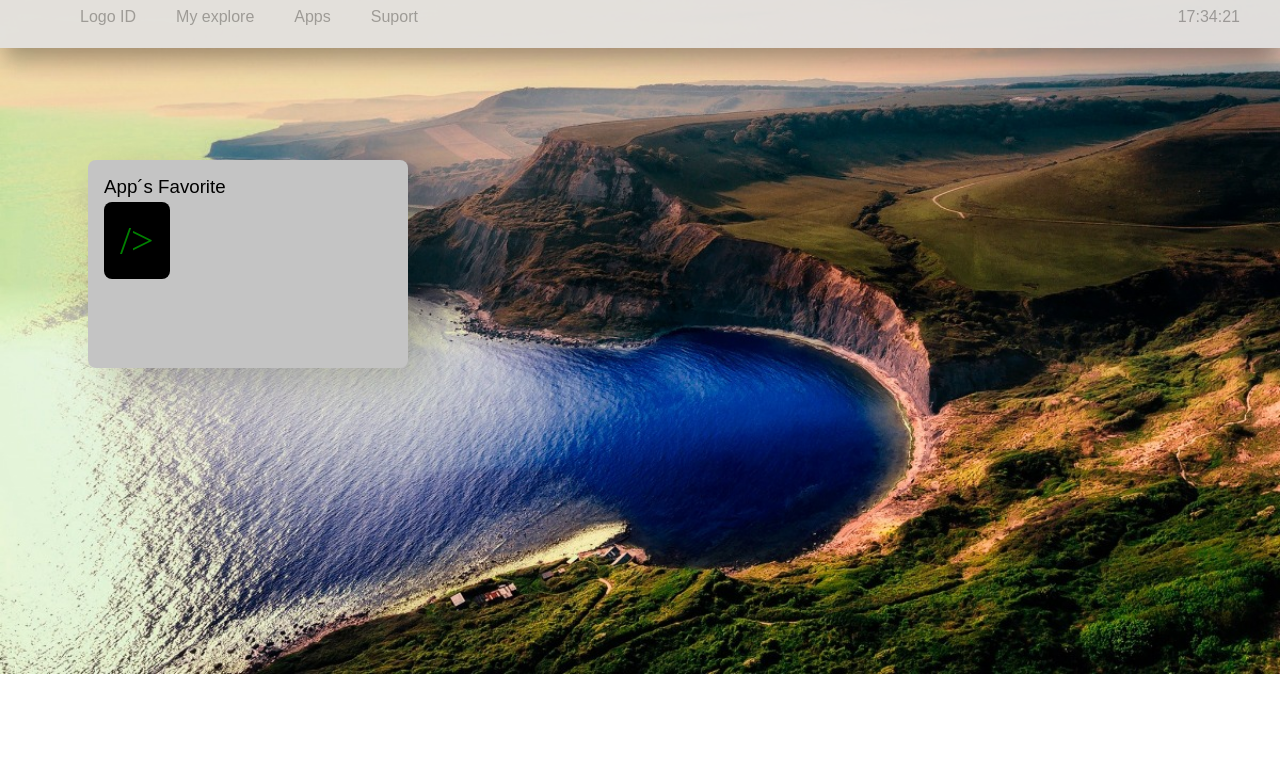
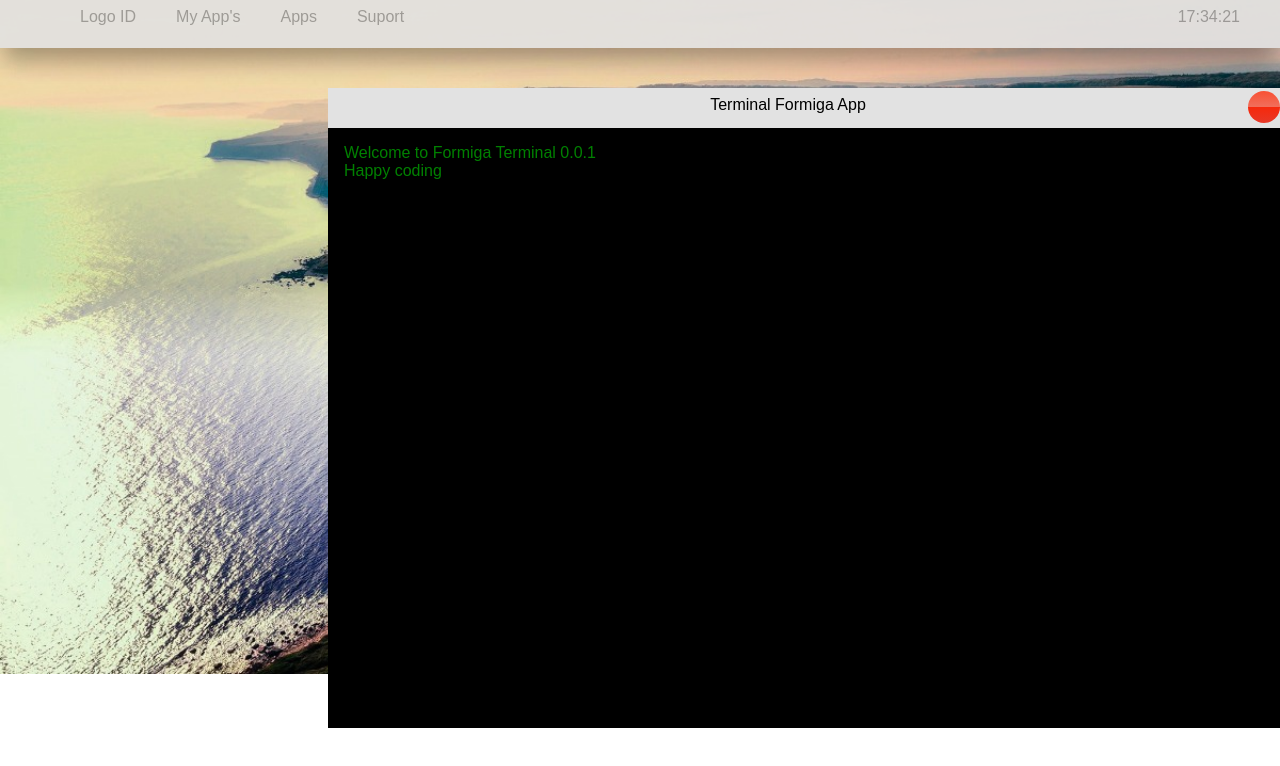
Before and after one commit to formiga-tecnologia/FOS-Design-, a React (Create React App) app in the folder fosdesing/: page /terminal in a window 1280 px wide. Shown: the top 766 px of the page. Built offline with nearby package versions, Linux system fonts and the light colour scheme.

Commit message:
Update system for apps

```diff
--- a/fosdesing/package.json
+++ b/fosdesing/package.json
@@ -30,5 +30,9 @@
       "last 1 firefox version",
       "last 1 safari version"
     ]
+  },
+  "devDependencies": {
+    "react-addons-css-transition-group": "^15.6.2",
+    "react-router-dom": "^5.1.2"
   }
 }
--- /dev/null
+++ b/fosdesing/public/animTransision.css
@@ -0,0 +1,43 @@
+.example-enter {
+    opacity: 0.01;
+  }
+  .example-enter.example-enter-active {
+    opacity: 1;
+    transition: opacity 500ms ease-in;
+  }
+  .example-leave {
+    opacity: 1;
+  }
+  .example-leave.example-leave-active {
+    opacity: 0.01;
+    transition: opacity 300ms ease-in;
+  }
+  .SlideIn-appear {
+    transform: translateX(30px);
+    opacity: 0;
+  }
+  .SlideIn-appear.SlideIn-appear-active {
+    opacity: 1;
+    transform: translateX(0);;
+    transition: all 0.6s linear;
+  }
+  .SlideIn-enter {
+      opacity: 0;
+      transform: translateX(30px);
+  }
+  .SlideIn-enter.SlideIn-enter-active {
+      opacity: 1;
+      transform: translateX(0);
+      transition: all 0.2s linear 0.4s;
+  }
+  .SlideIn-leave {
+      opacity: 1.0;
+      transform: translateX(0);
+  }
+  .SlideIn-leave.SlideIn-leave-active {
+      opacity: 0;
+      position: absolute;
+      width: 100%;
+      transform: translateX(-30px);
+      transition: all 0.2s linear;
+  }
--- a/fosdesing/public/index.html
+++ b/fosdesing/public/index.html
@@ -15,6 +15,7 @@
       user's mobile device or desktop. See https://developers.google.com/web/fundamentals/web-app-manifest/
     -->
     <link rel="manifest" href="%PUBLIC_URL%/manifest.json" />
+    <link rel="stylesheet" type="text/css"  href="./animTransision.css"/>
     <!--
       Notice the use of %PUBLIC_URL% in the tags above.
       It will be replaced with the URL of the `public` folder during the build.
@@ -24,11 +25,12 @@
       work correctly both with client-side routing and a non-root public URL.
       Learn how to configure a non-root public URL by running `npm run build`.
     -->
-    <title>React App</title>
+    <title>Formiga OS</title>
   </head>
   <body>
     <noscript>You need to enable JavaScript to run this app.</noscript>
     <div id="root"></div>
+
     <!--
       This HTML file is a template.
       If you open it directly in the browser, you will see an empty page.
--- a/fosdesing/src/App.js
+++ b/fosdesing/src/App.js
@@ -2,12 +2,17 @@ import React from 'react';
 import './Css/mainRules.css'
 import ExploreBar from './components/Explorebar'
 import Favappbox from './components/Favappbox'
+import { Switch, Route } from 'react-router-dom';
+import Terminal from './components/apps/Terminal'
 
 function App() {
   return (
     <>
     <ExploreBar></ExploreBar>
-    <Favappbox></Favappbox>
+    <Switch>
+      <Route path='/terminal' component={Terminal}></Route>
+      <Route path='/favApp' component={Favappbox}></Route>
+    </Switch>
     </>
   );
 }
--- a/fosdesing/src/Css/apps/terminal.css
+++ b/fosdesing/src/Css/apps/terminal.css
@@ -1,12 +1,15 @@
 
 /*The Stuyles apps from terminal*/
+.terminal-closer{
+      margin-top:-0.6vh;
+}
 .terminal-app{
     background-color: black;
     height: 80vh;
     width: 120vh;
     margin: auto;
     margin-left: 40vh;
-    margin-top: -20vh;
+    margin-top: 10vh;
     position:absolute;
     z-index: 30;
 }
--- a/fosdesing/src/Css/mainRules.css
+++ b/fosdesing/src/Css/mainRules.css
@@ -29,6 +29,12 @@ body{
     padding-left: 5vh;
     margin-top: -1vh;
     list-style: none;
+
+}
+.bar-static ul li a{
+    color:#959595;
+    font-style: none;
+    text-decoration: none;
 }
 .statusTime{
     float: left;
@@ -59,3 +65,6 @@ body{
     font-family: Arial, Helvetica, sans-serif;
     font-weight: normal;
 }
+.closerBoxBt{
+    margin-top:-7vh
+}
--- /dev/null
+++ b/fosdesing/src/Css/systemStyle.css
@@ -0,0 +1,11 @@
+.closerBt{
+    background: rgba(248,80,50,1);
+    background: -moz-linear-gradient(top, rgba(248,80,50,1) 0%, rgba(241,111,92,1) 50%, rgba(246,41,12,1) 51%, rgba(240,47,23,1) 71%, rgba(231,56,39,1) 100%);
+    background: -webkit-gradient(left top, left bottom, color-stop(0%, rgba(248,80,50,1)), color-stop(50%, rgba(241,111,92,1)), color-stop(51%, rgba(246,41,12,1)), color-stop(71%, rgba(240,47,23,1)), color-stop(100%, rgba(231,56,39,1)));
+    background: -webkit-linear-gradient(top, rgba(248,80,50,1) 0%, rgba(241,111,92,1) 50%, rgba(246,41,12,1) 51%, rgba(240,47,23,1) 71%, rgba(231,56,39,1) 100%);
+    border-radius: 6vh;
+    height: 4vh;
+    width: 4vh;
+    float: right;
+    margin-right: 1vh;
+}
--- a/fosdesing/src/components/Explorebar.js
+++ b/fosdesing/src/components/Explorebar.js
@@ -1,4 +1,5 @@
 import React from 'react'
+import {Link} from 'react-router-dom'
 
 
 function Explorebar(){
@@ -12,7 +13,7 @@ function Explorebar(){
         <div className='bar-static'>
             <ul>
                 <li>Logo ID</li>
-                <li>My explore</li>
+                <li><Link to='/favApp'>My App's</Link></li>
                 <li>Apps</li>
                 <li>Suport</li>
             </ul>
--- a/fosdesing/src/components/Favappbox.js
+++ b/fosdesing/src/components/Favappbox.js
@@ -1,26 +1,13 @@
-import React, { useState } from 'react'
+import React from 'react'
 import '../Css/iconsImages.css'
-import Terminal from './apps/Terminal'
+import { Link } from 'react-router-dom'
 
 function Favappbox(){
-    const [terminal,setTerminal ] =useState([])
-    let [callApp] = useState(false)
-    const OnAddTerminal = event =>{
-        console.log("vai")
-        if(callApp === false){
-            setTerminal(terminal.concat(<Terminal key={terminal.length}/>))
-            callApp = true
-        }
-        else{
-            setTerminal(terminal.shift(<Terminal key={terminal.length}/>))
-            callApp=false
-        }
-    }
     return(
         <div className='box'>
-            <h3>App´s Favorite</h3>
-            <a href="/#" className='terminal' onClick={OnAddTerminal}> /> </a>
-            {terminal}
+            <h3>My App´s</h3>
+            <Link to="/Terminal" className='terminal'>/>²</Link>
+            <Link to='/Home'><div className='closerBt closerBoxBt'></div></Link>
         </div>
     )
 }
--- a/fosdesing/src/components/apps/Terminal.js
+++ b/fosdesing/src/components/apps/Terminal.js
@@ -1,11 +1,12 @@
 import React from 'react'
 import '../../Css/apps/terminal.css'
+import { Link } from 'react-router-dom'
 
 function Terminal(){
 
     return(
         <div className="terminal-app">
-            <div className="terminal-app-title">Terminal Formiga App</div>
+            <div className="terminal-app-title">Terminal Formiga App <Link Link to='/Home'><div class="closerBt terminal-closer"></div></Link></div>
             <div className="anim-typewriter">Welcome to Formiga Terminal 0.0.1 <br/>Happy coding</div>
         </div>
     )
--- a/fosdesing/src/index.js
+++ b/fosdesing/src/index.js
@@ -2,9 +2,13 @@ import React from 'react';
 import ReactDOM from 'react-dom';
 import App from './App';
 import './Css/mainRules.css'
+import './Css/systemStyle.css'
+import {BrowserRouter} from 'react-router-dom'
 import * as serviceWorker from './serviceWorker';
 
-ReactDOM.render(<App />, document.getElementById('root'));
+ReactDOM.render(
+<BrowserRouter><App /></BrowserRouter>, document.getElementById('root')
+);
 
 // If you want your app to work offline and load faster, you can change
 // unregister() to register() below. Note this comes with some pitfalls.
```
Also changed, not shown: 1 other file (tests, documents, lock files or other folders).
